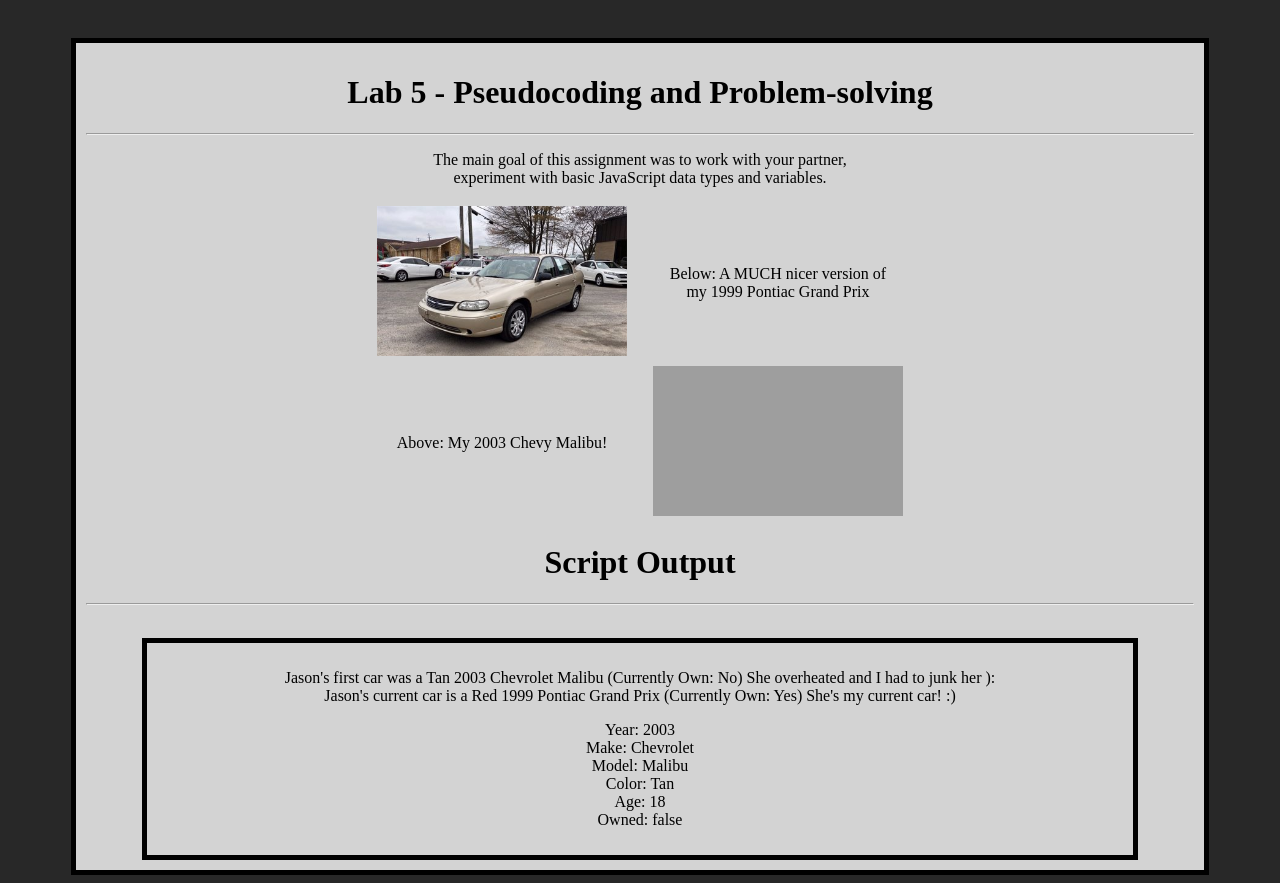
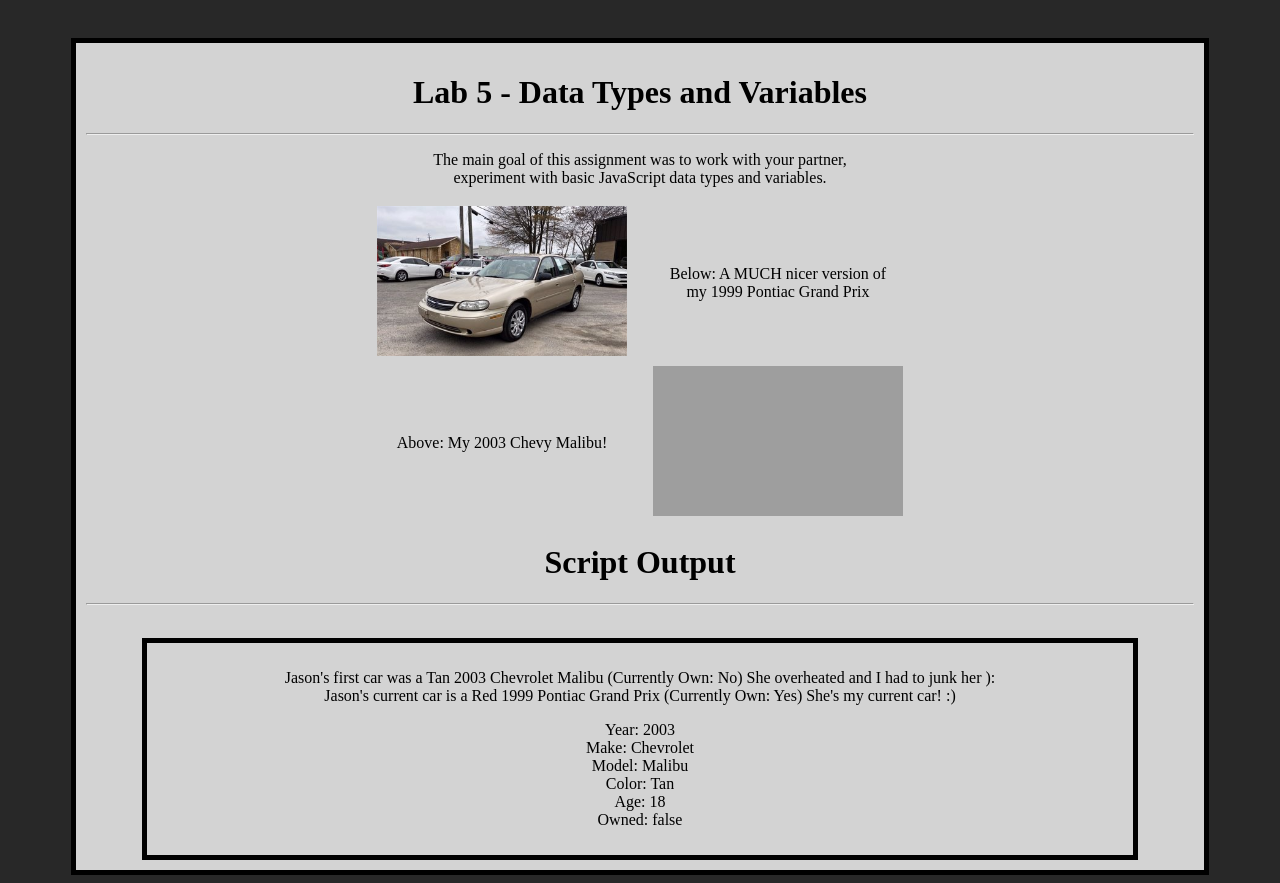
Before and after one commit to jasonclxr/art101, a plain HTML site: page lab5/index.html in a window 1280 px wide. Drawn offline with Linux system fonts and the light colour scheme; grey boxes are pictures that could not be loaded.

Commit message:
Link fixes

```diff
--- a/lab5/index.html
+++ b/lab5/index.html
@@ -2,14 +2,14 @@
 <html>
 <head>
 	<meta charset="utf-8">
-	<title>Lab 5 - Pseudocoding and Problem-solving</title>
+	<title>Lab 5 - Data Types and Variables</title>
 	<link rel="stylesheet" type="text/css" href="../css/site.css">
 	<link rel="stylesheet" type="text/css" href="css/lab.css">
 </head>
 <body>
 	<div class = "LabTitle">
 
-				<h1 id="main_title">Lab 5 - Pseudocoding and Problem-solving</h1>
+				<h1 id="main_title">Lab 5 - Data Types and Variables</h1>
 			</td>
 
 		<hr>
```
Also changed, not shown: index.html (+1 -1 lines).
